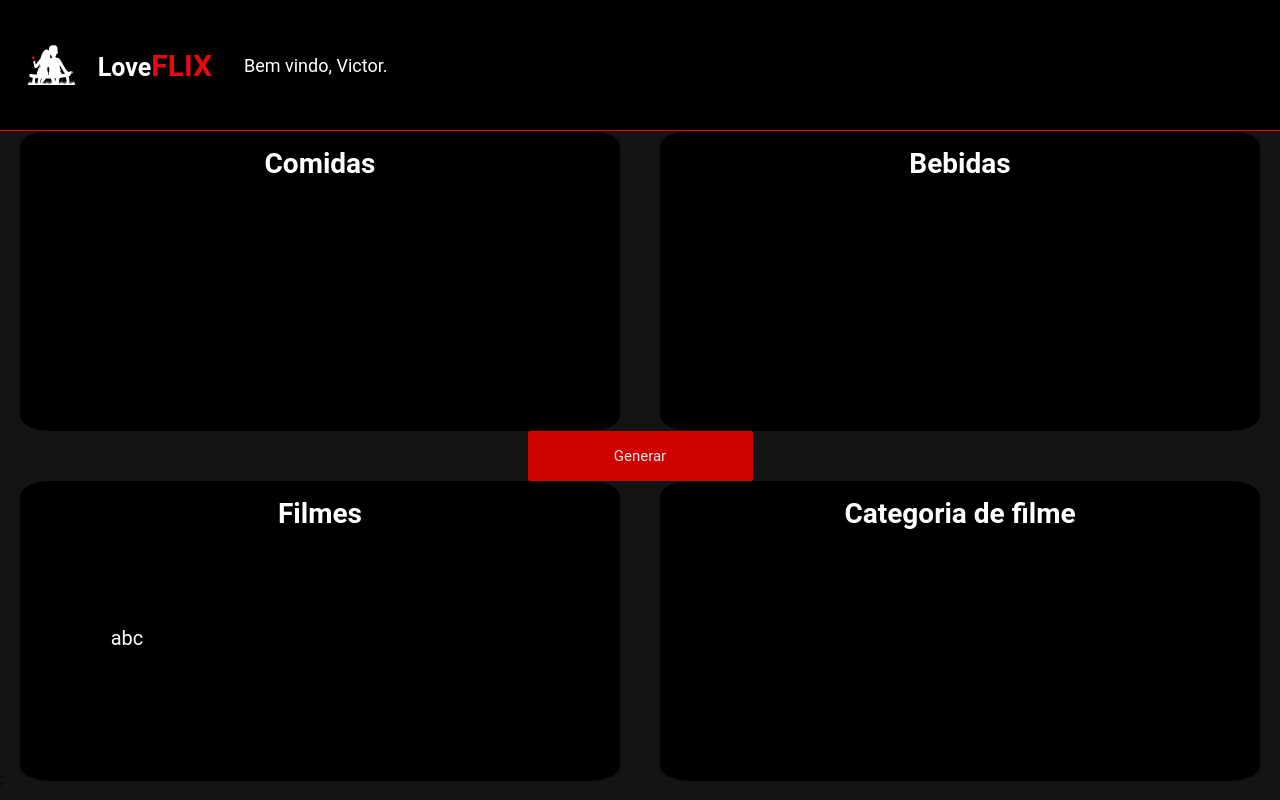
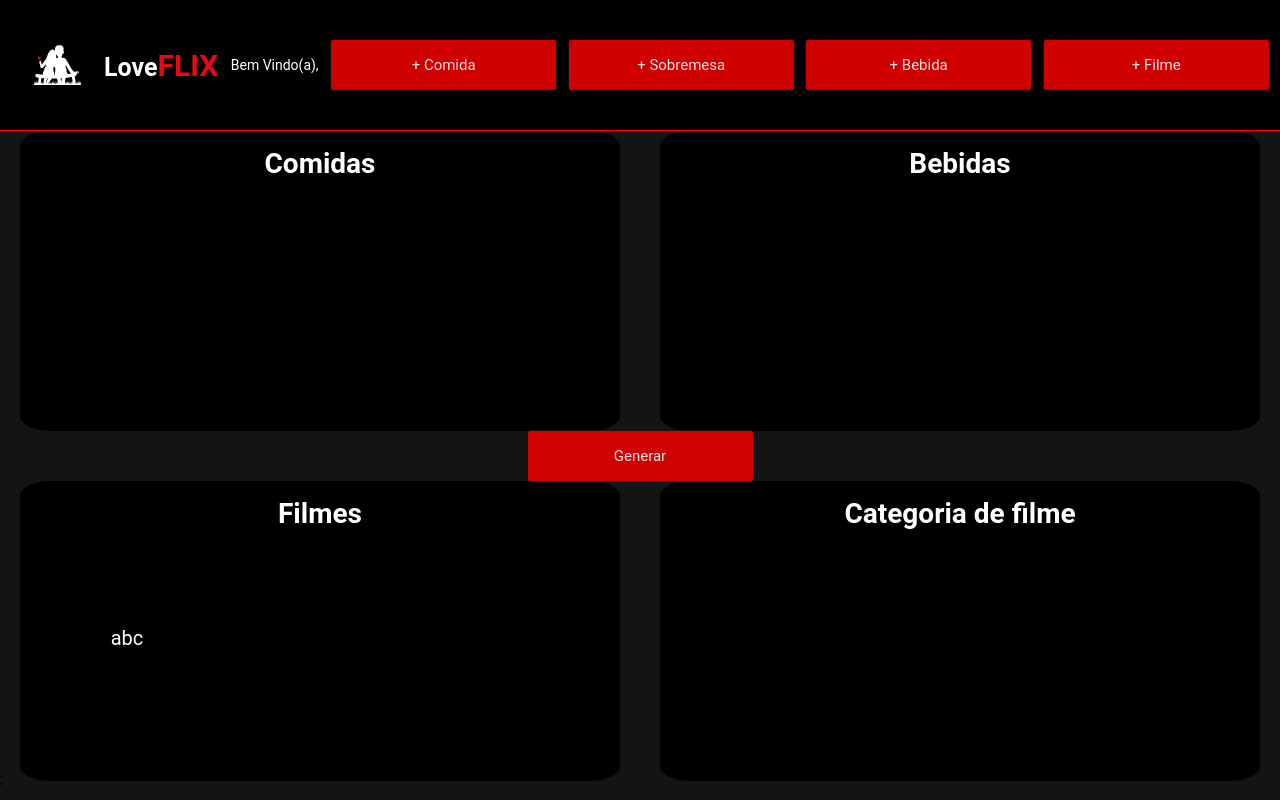
Before and after one commit to vichdev/LoveFlix, a React (Create React App) app: page /user in a window 1280 px wide. Built offline with nearby package versions, Linux system fonts and the light colour scheme.

Commit message:
integração com a api

```diff
--- a/src/App.tsx
+++ b/src/App.tsx
@@ -2,12 +2,16 @@ import React from "react";
 import { GlobalStyles } from "./styles/globalStyles";
 import Routes from "./routes";
 import { Context } from "./context/authContext";
+import { Router } from "react-router-dom";
+import history from './history'
 
 const App: React.FC = () => {
   return (
     <Context>
       <GlobalStyles />
-      <Routes />
+      <Router history={history}>
+        <Routes />
+      </Router>
     </Context>
   );
 };
--- a/src/Components/Header/index.tsx
+++ b/src/Components/Header/index.tsx
@@ -1,26 +1,23 @@
 import React, { useState } from "react";
 import * as Styles from "./styles";
-import Button from "../../common/Button";
 import Logo from "../../common/Logo";
 import Modal from "../Modal";
 import Forms from "../../common/Form";
 import Input from "../../common/Input";
 import Label from "../../common/Labels";
 import { IPropsModal } from "../Modal/types";
-import { useHistory } from "react-router";
 import { FiLogIn } from "react-icons/fi";
+import { useAuth } from "../../context/authContext";
+import { useLocation } from 'react-router-dom'
 
 const Header: React.FC<IPropsModal> = () => {
   const [open, setOpen] = useState<boolean>(false);
-
-  const history = useHistory();
-
-  const userPage = () => {
-    history.push("/user");
-  };
+  const {Login,isMessage,message,user} = useAuth()
+  const location = useLocation();
 
   return (
     <>
+    {location.pathname === '/' ?
       <Styles.Header>
         <Styles.HeaderWrapper>
           <Logo />
@@ -30,13 +27,33 @@ const Header: React.FC<IPropsModal> = () => {
           <FiLogIn onClick={() => setOpen(!open)} />
         </Styles.HeaderWrapper>
       </Styles.Header>
+    : <Styles.Header>
+        <Styles.HeaderWrapper>
+          <Logo />
+          <span style={{color: '#fff'}}>Bem Vindo(a),{user?.name}</span>
+          <Styles.BtnLogIn onClick={() => setOpen(!open)}>
+            + Comida
+          </Styles.BtnLogIn>
+          <Styles.BtnLogIn onClick={() => setOpen(!open)}>
+            + Sobremesa
+          </Styles.BtnLogIn>
+          <Styles.BtnLogIn onClick={() => setOpen(!open)}>
+            + Bebida
+          </Styles.BtnLogIn>
+          <Styles.BtnLogIn onClick={() => setOpen(!open)}>
+            + Filme
+          </Styles.BtnLogIn>
+          <FiLogIn onClick={() => setOpen(!open)} />
+        </Styles.HeaderWrapper>
+      </Styles.Header>}
       <Modal isOpen={open} onClose={() => setOpen(!open)}>
         <Forms>
           <Label name="Usuário" color="#e50000" />
           <Input type="text" />
           <Label name="Senha" color="#e50000" />
           <Input type="password" />
-          <Styles.BtnModal onClick={userPage}>Entrar</Styles.BtnModal>
+          <Styles.BtnModal onClick={() => Login('monica', '123456')}>Entrar</Styles.BtnModal>
+          {isMessage ? <h1>{message}</h1> : ''}
         </Forms>
       </Modal>
     </>
--- a/src/Components/Header2/index.tsx
+++ /dev/null
@@ -1,18 +0,0 @@
-import React from "react";
-import * as Styles from "./styles";
-import Logo from "../../common/Logo";
-
-const header2: React.FC = () => {
-  return (
-    <>
-      <Styles.Header>
-        <Styles.HeaderWrapper>
-          <Logo />
-          <Styles.User>Bem vindo, Victor.</Styles.User>
-        </Styles.HeaderWrapper>
-      </Styles.Header>
-    </>
-  );
-};
-
-export default header2;
--- a/src/Components/Header2/styles.tsx
+++ /dev/null
@@ -1,25 +0,0 @@
-import styled from "styled-components";
-
-export const Header = styled.header`
-  width: 100%;
-  border-bottom: 0.1px solid red;
-  background-color: #000;
-`;
-
-export const HeaderWrapper = styled.div`
-  width: 100%;
-  max-width: 1400px;
-  display: flex;
-  padding: 5px;
-  margin: 0 auto;
-  align-items: center;
-  justify-content: start;
-
-  background: #000;
-`;
-
-export const User = styled.span`
-  font-size: 18px;
-  color: #fff;
-  margin-left: 2rem;
-`;
--- a/src/context/authContext.tsx
+++ b/src/context/authContext.tsx
@@ -2,6 +2,7 @@ import React, { createContext, useContext, useState } from 'react';
 import { Auth } from '../models/auth';
 import api from '../services/api';
 import {User} from '../models/user'
+import history from '../history';
 
 const AuthContext = createContext<Auth>({} as Auth)
 
@@ -9,13 +10,7 @@ const Context: React.FC = ({children}) => {
   const [isMessage, setIsMessage] = useState<boolean>(false)
   const [message, setMessage] = useState<string>()
   const [user, setUser] = useState<User>()
-
-  const aviso = () => {
-    setIsMessage(true)
-    setTimeout(() => {
-      setIsMessage(false)
-    }, 5000);
-  }
+  const [isUsuarioLogado, setIsUsuarioLogado] = useState<boolean>(!!sessionStorage.getItem('usuario'))
 
   const Register = (name:string, password:String) => {
     const body = {
@@ -23,29 +18,40 @@ const Context: React.FC = ({children}) => {
       password: password
     }
       api.post("/auth/register", body).then(response => {
-        aviso();
-        setMessage("Usuario registrado com sucesso")
         sessionStorage.setItem('usuario', JSON.stringify(response.data.token))
       }).catch(() => {
-        aviso();
-        setMessage('Usuario Já existe')
       })
   }
 
-  const Islogado = (name:string, password:String) => {
+  const Login = async(name:string, password:String) => {
     const body = {
       name: name,
       password: password
     }
     try {
-      const user = api.post("/auth/register", body);
-      return sessionStorage.setItem('usuario', JSON.stringify(user))
+      const user = await api.post("/auth/authenticate", body);
+      console.log(user)
+      sessionStorage.setItem('usuario', JSON.stringify(user.data.token))
+      setUser(user.data.user)
+      history.push("/user");
+      setIsUsuarioLogado(true)
+      return user
     } catch (error) {
+      return error
     }
   }
 
+  async function signOut () {
+    sessionStorage.clear()
+    setIsUsuarioLogado(false)
+    setTimeout(() => {
+      setUser(undefined)
+    }, 1000)
+  }
+
+
   return (
-    <AuthContext.Provider value={{Register,Islogado, message, isMessage}}>
+    <AuthContext.Provider value={{Register,Login, message, isMessage, user, signOut, isUsuarioLogado}}>
         {children}
     </AuthContext.Provider>
   )
--- /dev/null
+++ b/src/history.ts
@@ -0,0 +1,3 @@
+import {createBrowserHistory} from 'history'
+
+export default createBrowserHistory();
--- a/src/pages/Users/index.tsx
+++ b/src/pages/Users/index.tsx
@@ -1,12 +1,12 @@
 import React from "react";
 import * as Styles from "./styles";
 import Button from "../../common/Button";
-import Header2 from "../../Components/Header2";
+import Header from "../../Components/Header";
 
 const Users: React.FC = () => {
   return (
     <>
-      <Header2 />
+      <Header />
       <Styles.GenerateWrapper>
         <Styles.ContainerGenerate>
           <Styles.ContentContainer>
--- a/src/routes.tsx
+++ b/src/routes.tsx
@@ -1,16 +1,14 @@
 import React from "react";
-import { BrowserRouter, Switch, Route } from "react-router-dom";
+import { Switch, Route } from "react-router-dom";
 import Principal from "./pages/Principal";
 import Users from "./pages/Users";
 
 const Routes: React.FC = () => {
   return (
-    <BrowserRouter>
       <Switch>
         <Route path="/" exact component={Principal} />
         <Route path="/user" component={Users} />
       </Switch>
-    </BrowserRouter>
   );
 };
 
--- a/src/services/api.ts
+++ b/src/services/api.ts
@@ -1,7 +1,17 @@
-import axios from "axios";
+import axios, { AxiosRequestConfig } from "axios";
+
+export function getTokenStorage () {
+  const TOKEN = sessionStorage.getItem('usuario') || ''
+  return TOKEN
+}
 
 const api = axios.create({
   baseURL: "https://api-loveflix.herokuapp.com/",
 });
 
+api.interceptors.request.use(config => {
+  config.headers!.Authorization = `Bearer eyJhbGciOiJIUzI1NiIsInR5cCI6IkpXVCJ9.eyJpZCI6IjYxODVlNDY3ZGEwM2RiN2EzODg2OWRiYSIsImlhdCI6MTYzNjE2NjExOCwiZXhwIjoxNjM2MjUyNTE4fQ.f5sGTwXHmTI_ko5y99iehtrF5giuOHkfv79B31dXebk`;
+  return config
+});
+
 export default api;
```
Also changed, not shown: src/models/auth.ts (+7 -2 lines).
